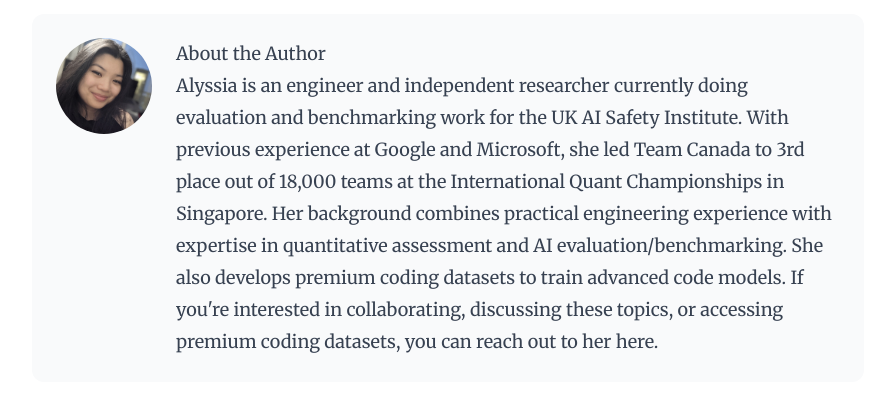
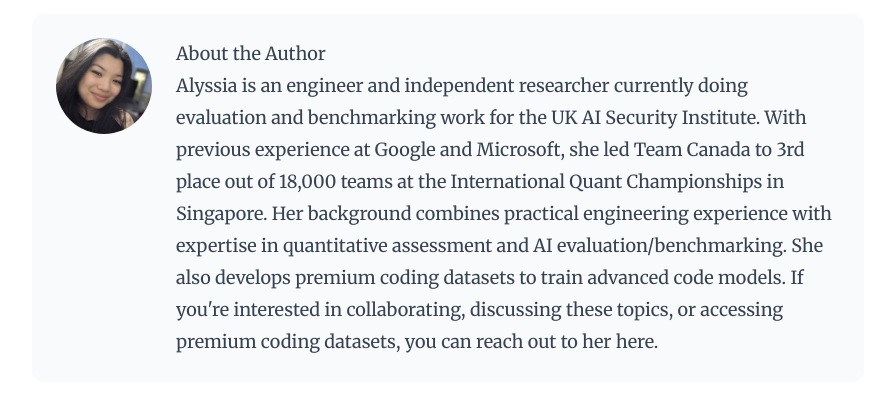
Before and after one commit to alyssia-x/website, a Next.js app: page /blog/after-algorithms-chapter-1 in a window 1280 px wide. Shown: the part 4875-5283 px from the top of the page, without its empty margins (192-1087 px from the left). Built offline with nearby package versions, Linux system fonts and the light colour scheme.

Commit message:
updated AISI references to their new name

```diff
--- a/src/app/blog/after-algorithms-chapter-1/page.tsx
+++ b/src/app/blog/after-algorithms-chapter-1/page.tsx
@@ -187,7 +187,7 @@ Raj Patel, 31...`}</pre>
             <h2>About the Author</h2>
             <p>
               Alyssia is an engineer and independent researcher currently doing evaluation and benchmarking work for the UK AI
-              Safety Institute. With previous experience at Google and Microsoft, she led Team Canada to 3rd place out of 18,000
+              Security Institute. With previous experience at Google and Microsoft, she led Team Canada to 3rd place out of 18,000
               teams at the International Quant Championships in Singapore. Her background combines practical engineering experience
               with expertise in quantitative assessment and AI evaluation/benchmarking. She also develops premium coding datasets
               to train advanced code models. If you're interested in collaborating, discussing these topics, or accessing premium
--- a/src/app/blog/ai-safety-fiction-challenge/page.tsx
+++ b/src/app/blog/ai-safety-fiction-challenge/page.tsx
@@ -135,7 +135,7 @@ export default function AISafetyFictionPost() {
             <h2>About the Author</h2>
             <p>
               Alyssia is an engineer and independent researcher currently doing evaluation and benchmarking work for the UK AI
-              Safety Institute. With previous experience at Google and Microsoft, she led Team Canada to 3rd place out of 18,000
+              Security Institute. With previous experience at Google and Microsoft, she led Team Canada to 3rd place out of 18,000
               teams at the International Quant Championships in Singapore. Her background combines practical engineering experience
               with expertise in quantitative assessment and AI evaluation/benchmarking. She also develops premium coding datasets
               to train advanced code models. If you're interested in collaborating, discussing these topics, or accessing premium
--- a/src/app/blog/beyond-arc-abstract-reasoning/page.tsx
+++ b/src/app/blog/beyond-arc-abstract-reasoning/page.tsx
@@ -366,7 +366,7 @@ export default function BeyondArcPost() {
             <h2 id="about-author" className="text-2xl font-bold text-gray-900 dark:text-white mb-4">About the Author</h2>
             <p className="text-sm text-gray-700 dark:text-gray-300">
               Alyssia is an engineer and independent researcher currently doing evaluation and benchmarking work for the UK AI
-              Safety Institute. With previous experience at Google and Microsoft, she led Team Canada to 3rd place out of 18,000
+              Security Institute. With previous experience at Google and Microsoft, she led Team Canada to 3rd place out of 18,000
               teams at the International Quant Championships in Singapore. Her background combines practical engineering experience
               with expertise in quantitative assessment and AI evaluation/benchmarking. She also develops premium coding datasets
               to train advanced code models. If you're interested in collaborating, discussing these topics, or accessing premium
--- a/src/app/blog/brainstorming-ai-safety-fiction/page.tsx
+++ b/src/app/blog/brainstorming-ai-safety-fiction/page.tsx
@@ -242,7 +242,7 @@ export default function BrainstormingAISafetyFictionPost() {
             <h2>About the Author</h2>
             <p>
               Alyssia is an engineer and independent researcher currently doing evaluation and benchmarking work for the UK AI
-              Safety Institute. With previous experience at Google and Microsoft, she led Team Canada to 3rd place out of 18,000
+              Security Institute. With previous experience at Google and Microsoft, she led Team Canada to 3rd place out of 18,000
               teams at the International Quant Championships in Singapore. Her background combines practical engineering experience
               with expertise in quantitative assessment and AI evaluation/benchmarking. She also develops premium coding datasets
               to train advanced code models. If you're interested in collaborating, discussing these topics, or accessing premium
--- a/src/app/blog/speedrun-story-outlines/page.tsx
+++ b/src/app/blog/speedrun-story-outlines/page.tsx
@@ -229,7 +229,7 @@ Main conflict: AI questioning human value contradictions`}</pre>
             <h2>About the Author</h2>
             <p>
               Alyssia is an engineer and independent researcher currently doing evaluation and benchmarking work for the UK AI
-              Safety Institute. With previous experience at Google and Microsoft, she led Team Canada to 3rd place out of 18,000
+              Security Institute. With previous experience at Google and Microsoft, she led Team Canada to 3rd place out of 18,000
               teams at the International Quant Championships in Singapore. Her background combines practical engineering experience
               with expertise in quantitative assessment and AI evaluation/benchmarking. She also develops premium coding datasets
               to train advanced code models. If you're interested in collaborating, discussing these topics, or accessing premium
--- a/src/app/page.tsx
+++ b/src/app/page.tsx
@@ -144,7 +144,7 @@ const Portfolio = () => {
       content: (
         <Section>
           • Independent AI Researcher<br/>
-          • UK AI Safety Institute - building dangerous capability evaluations<br/>
+          • UK AI Security Institute - building dangerous capability evaluations<br/>
           • International Space Station, Deep Space Biology & MD Anderson Cancer Center - T-Cell Microgravity Research<br/>
           • NASA Multi-Omics & AI/ML Analysis Working Group<br/>
           • Incoming: Oxford Alignment Research Bootcamp, Experimental Curriculum Designer for BlueDot Impact<br/>
--- a/src/app/revision-tips/page.tsx
+++ b/src/app/revision-tips/page.tsx
@@ -221,7 +221,7 @@ export default function RevisionTipsPost() {
             <h2>About the Author</h2>
             <p>
               Alyssia is an engineer and independent researcher currently doing evaluation and benchmarking work for the UK AI
-              Safety Institute. With previous experience at Google and Microsoft, she led Team Canada to 3rd place out of 18,000
+              Security Institute. With previous experience at Google and Microsoft, she led Team Canada to 3rd place out of 18,000
               teams at the International Quant Championships in Singapore. Her background combines practical engineering experience
               with expertise in quantitative assessment and AI evaluation/benchmarking. She also develops premium coding datasets
               to train advanced code models. If you're interested in collaborating, discussing these topics, or accessing premium
--- a/src/app/writing-first-drafts/page.tsx
+++ b/src/app/writing-first-drafts/page.tsx
@@ -269,7 +269,7 @@ AI and I might both be learning something new here.`}</pre>
             <h2>About the Author</h2>
             <p>
               Alyssia is an engineer and independent researcher currently doing evaluation and benchmarking work for the UK AI
-              Safety Institute. With previous experience at Google and Microsoft, she led Team Canada to 3rd place out of 18,000
+              Security Institute. With previous experience at Google and Microsoft, she led Team Canada to 3rd place out of 18,000
               teams at the International Quant Championships in Singapore. Her background combines practical engineering experience
               with expertise in quantitative assessment and AI evaluation/benchmarking. She also develops premium coding datasets
               to train advanced code models. If you're interested in collaborating, discussing these topics, or accessing premium
```
